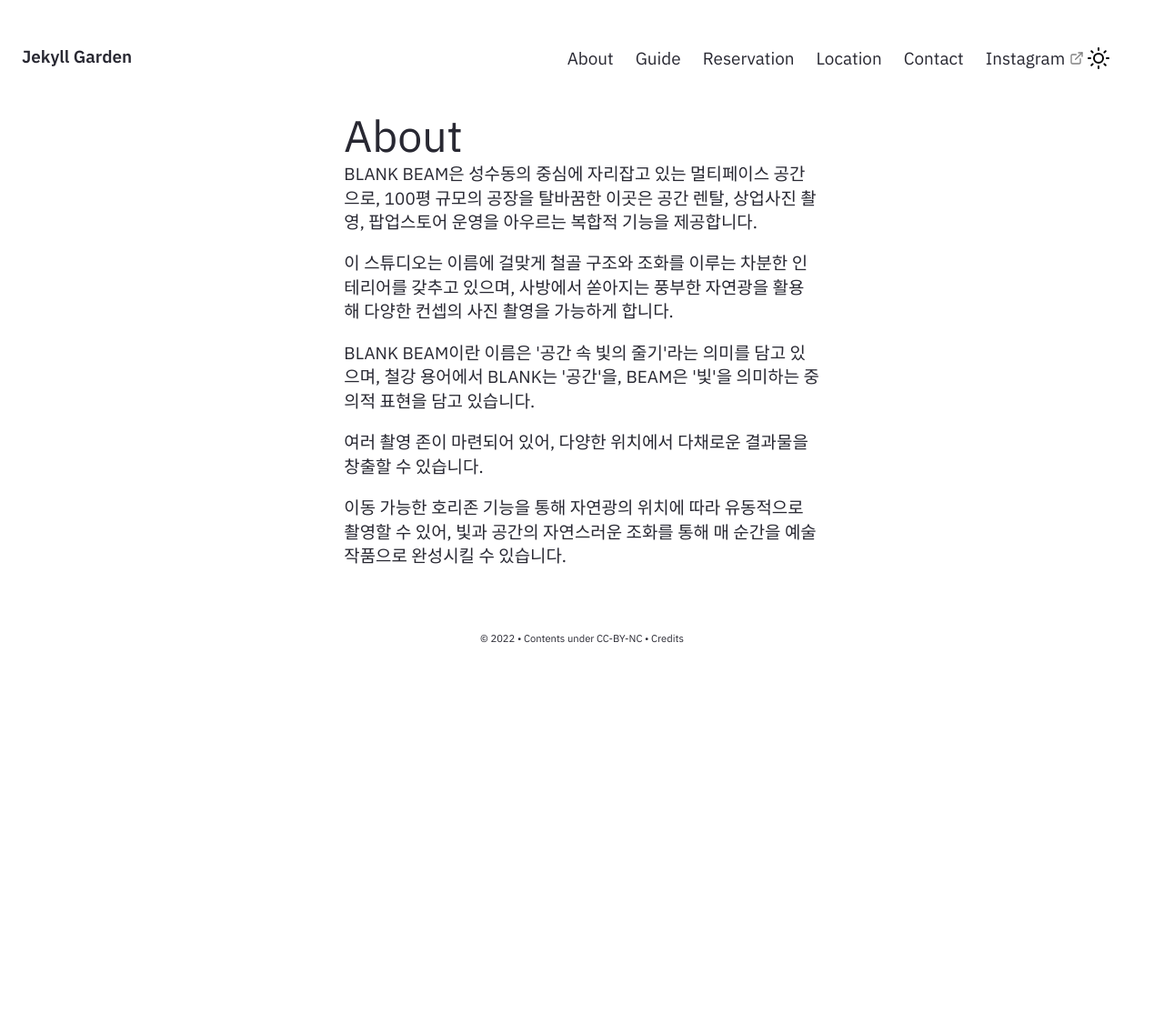
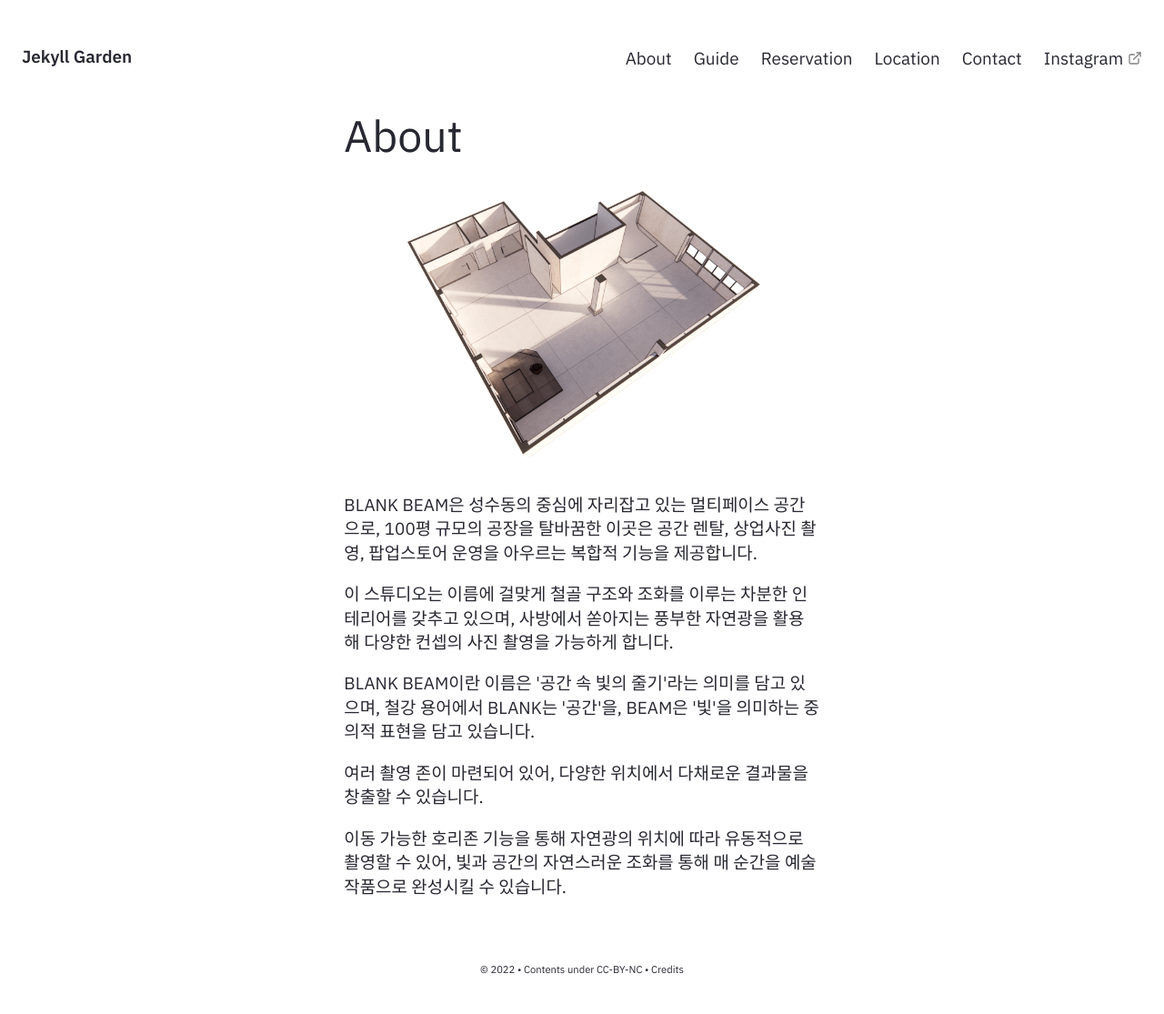
Before and after one commit to blankbeam/blankbeam.github.io, a Jekyll site: the page built from pages/about.md, in a window 1280 px wide. Shown: the whole page at 91% size. Built offline with Jekyll 4.4.1, drawn with Linux system fonts in a browser that asks for light colours; before the commit the page ends 900 px from its top, so only the background shows below that.

Commit message:
contents update

```diff
--- a/_includes/Nav.html
+++ b/_includes/Nav.html
@@ -2,24 +2,13 @@
     <div class="navbar-brand">
       <a class="navbar-item" style="padding-left: 0;"; href="{{ site.baseurl }}/index.html">
           <h6> {{site.heading}}</h6></a>
-          <script src="{{ site.baseurl }}/assets/js/modeswitcher.js"></script>
           <script src="{{ site.baseurl }}/assets/js/Hamburger.js"></script>
-      <div class="navbar-item navbar-dark-mode__mobile is-hidden-tablet" onclick="modeSwitcher()">
-        <div class="buttons">
-          <a class="button is-text">
-            <span class="icon is-small">
-              <img src="{{ '/assets/img/sun.svg' | relative_url }}" id="theme-toggle-img--mobile">
-            </span>
-          </a>
-        </div>
-      </div>
       <a role="button" class="navbar-burger" aria-label="menu" aria-expanded="false" data-target="navbarBasicExample">
         <span aria-hidden="true"></span>
         <span aria-hidden="true"></span>
         <span aria-hidden="true"></span>
       </a>
     </div>
-
     <div id="navbarBasicExample" class="navbar-menu">
       <div class="navbar-start">
         <a href="../about" class="navbar-item">
@@ -41,16 +30,5 @@
           Instagram
         </a>
       </div>
-      <div class="navbar-end is-hidden-mobile" onclick="modeSwitcher()" >
-        <div class="navbar-item">
-          <div class="buttons">
-            <a class="button is-text">
-              <span class="icon is-small">
-                <img src="{{ '/assets/img/sun.svg' | relative_url }}" id="theme-toggle-img">
-              </span>
-            </a>
-          </div>
-        </div>
-      </div>
     </div>
   </nav>
--- a/pages/about.md
+++ b/pages/about.md
@@ -4,6 +4,7 @@ layout: Post
 content-type: static
 title: About
 ---
+<img src="../assets/img/about.png" width="100%">
 
 BLANK BEAM은 성수동의 중심에 자리잡고 있는 멀티페이스 공간으로, 100평 규모의 공장을 탈바꿈한 이곳은 공간 렌탈, 상업사진 촬영, 팝업스토어 운영을 아우르는 복합적 기능을 제공합니다.
 
```
Also changed, not shown: pages/guide.md (+4 -4 lines), assets/img/about.png (added).
